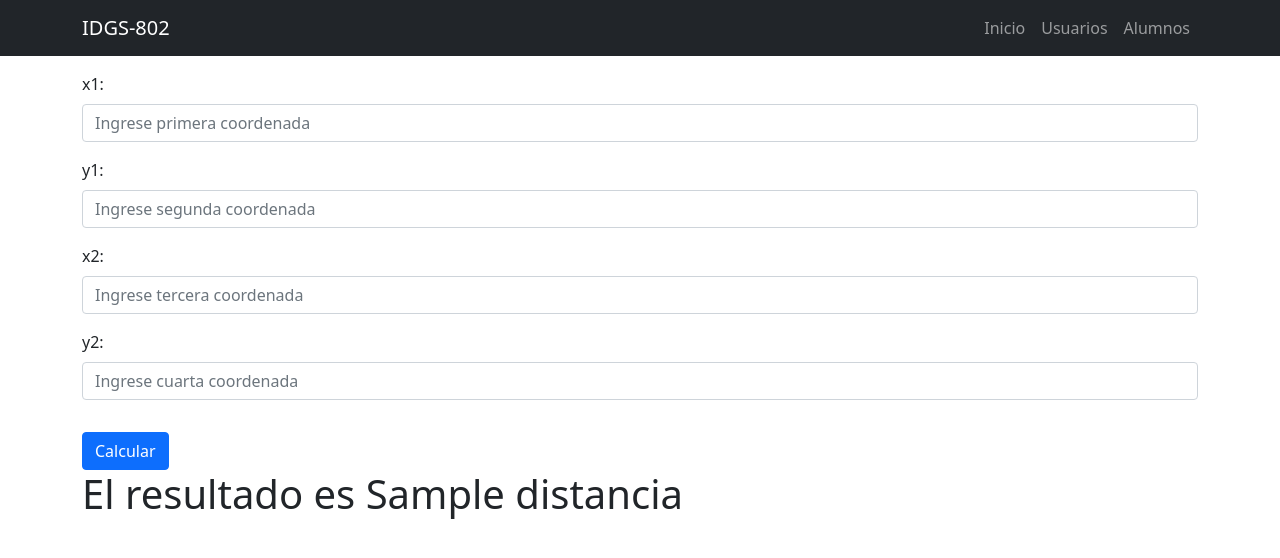
After one commit to IDGS-802-23002172/IntroFlask, a Flask app: template templates/distancia.html in a window 1280 px wide. The commit adds this page. Shown: the top 558 px of the page. Run offline with Flask 3, Linux system fonts and the light colour scheme; the template is opened without the code that fills it: most values are stand-ins (such as "Sample title", 1, 10 or a date in 2020); some libraries are stand-ins or nearby versions.

Commit message:
distancia

```diff
--- a/main.py
+++ b/main.py
@@ -1,4 +1,5 @@
 from flask import Flask, render_template, request
+import math
 
 app=Flask(__name__)
 
@@ -66,12 +67,10 @@ def operas1():
 @app.route("/resultado", methods=["GET", "POST"])
 def resultado():
     if request.method == "POST":
-        # Obtener valores correctamente
         n1 = request.form.get("n1")
         n2 = request.form.get("n2")
         operacion = request.form.get("flexRadioDefault")
 
-        # Convertir a float para cálculos
         num1 = float(n1)
         num2 = float(n2)
         res = 0
@@ -80,7 +79,7 @@ def resultado():
             res = num1 + num2
         elif operacion == "resta":
             res = num1 - num2
-        elif operacion == "multi": # Debe coincidir con el value del HTML
+        elif operacion == "multi":
             res = num1 * num2
         elif operacion == "division":
             if num2 != 0:
@@ -88,9 +87,25 @@ def resultado():
             else:
                 res = "Error: División por cero"
 
-        return f"El resultado de la {operacion} es: {res}"
+        return render_template('operasBas.html', res=res)
+
+@app.route("/alumnos", methods=["GET", "POST"])
+def alumnos():
+    return render_template('alumnos.html')
 
 
+@app.route("/distancia", methods=["GET", "POST"])
+def distancia():
+    distancia=""
+
+    if request.method == "POST":
+       x1 = float(request.form.get("x1"))
+       y1 = float(request.form.get("y1"))
+       x2 = float(request.form.get("x2"))
+       y2 = float(request.form.get("y2"))
+
+       distancia = math.sqrt((x2 - x1)**2 + (y2 - y1)**2)
+       return render_template('distancia.html', distancia=distancia)
 
 
 if __name__  == '__main__':
--- /dev/null
+++ b/templates/distancia.html
@@ -0,0 +1,18 @@
+{% extends "layout.html" %}
+
+{% block content %}
+
+{%import "macros.html" as macros%}
+<form action="/distancia" method="post">
+
+    {{macros.datos("x1", "Ingrese primera coordenada","number")}}
+    {{macros.datos("y1", "Ingrese segunda coordenada","number")}}
+    {{macros.datos("x2", "Ingrese tercera coordenada","number")}}
+    {{macros.datos("y2", "Ingrese cuarta coordenada","number")}}
+
+
+    <button type="submit" class="btn btn-primary mt-3">Calcular</button>
+</form>
+
+<h1>El resultado es {{ distancia }}</h1>
+{% endblock %}
--- /dev/null
+++ b/templates/macros.html
@@ -0,0 +1,6 @@
+{%macro datos(name, placeholder, type="text")%}
+    <div class="mb-3">
+        <label for="{{name}}" class="form-label">{{name}}:</label>
+        <input type="{{type}}" class="form-control" id="{{name}}" name="{{name}}" placeholder="{{placeholder}}">
+    </div>
+{%endmacro%}
--- a/templates/operasBas.html
+++ b/templates/operasBas.html
@@ -34,4 +34,6 @@
 
     <button type="submit" class="btn btn-primary mt-3">Calcular</button>
 </form>
+
+<h1>El resultado es {{ res }}</h1>
 {% endblock %}
```
Also changed, not shown: templates/alumnos.html (added, +17 -0 lines).
